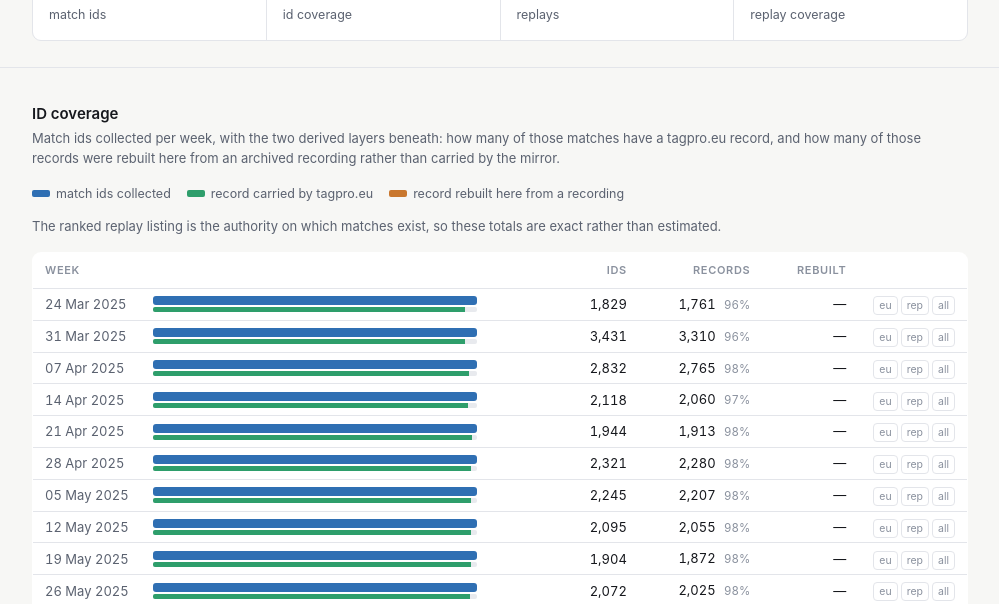
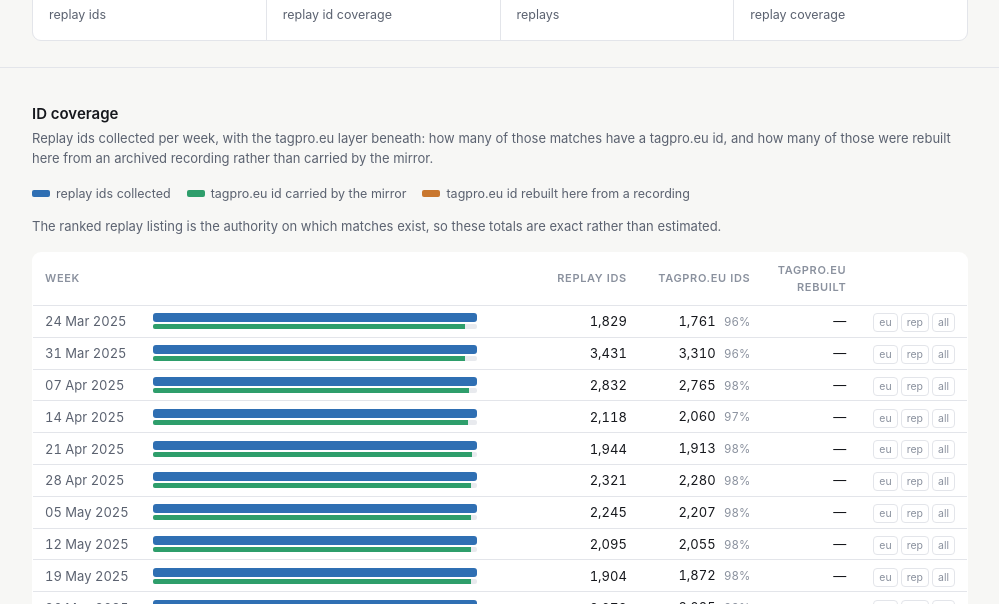
Before and after one commit to BambiTP/tagpro-replay-archive, a plain HTML site: page index.html in a window 1280 px wide. Shown: the part 181-785 px from the top of the page, without its empty margins (140-1139 px from the left). Drawn offline with Linux system fonts and the light colour scheme.

```diff
--- a/index.html
+++ b/index.html
@@ -64,8 +64,8 @@ font-family:ui-monospace,Menlo,Consolas,monospace}
 <h1>Ranked replay coverage</h1>
 <p class="sub">Match ids and replay recordings collected per week, Mar 2025 &ndash; Aug 2026.</p>
 <div class="stats">
-<div class="stat"><b>123,744</b><span>match ids</span></div>
-<div class="stat"><b>100%</b><span>id coverage</span></div>
+<div class="stat"><b>123,744</b><span>replay ids</span></div>
+<div class="stat"><b>100%</b><span>replay id coverage</span></div>
 <div class="stat"><b>10,335</b><span>replays</span></div>
 <div class="stat"><b>8.35%</b><span>replay coverage</span></div>
 </div>
@@ -74,17 +74,17 @@ font-family:ui-monospace,Menlo,Consolas,monospace}
 <div class="wrap">
 <section>
 <h2>ID coverage</h2>
-<p class="note">Match ids collected per week, with the two derived layers beneath: how many of
-those matches have a tagpro.eu record, and how many of those records were rebuilt here from an
-archived recording rather than carried by the mirror.</p>
+<p class="note">Replay ids collected per week, with the tagpro.eu layer beneath: how many of those
+matches have a tagpro.eu id, and how many of those were rebuilt here from an archived recording
+rather than carried by the mirror.</p>
 <div class="key">
-<span><i style="background:var(--id)"></i>match ids collected</span>
-<span><i style="background:var(--rec)"></i>record carried by tagpro.eu</span>
-<span><i style="background:var(--reb)"></i>record rebuilt here from a recording</span>
+<span><i style="background:var(--id)"></i>replay ids collected</span>
+<span><i style="background:var(--rec)"></i>tagpro.eu id carried by the mirror</span>
+<span><i style="background:var(--reb)"></i>tagpro.eu id rebuilt here from a recording</span>
 </div>
 <p class="note">The ranked replay listing is the authority on which matches exist, so these totals
 are exact rather than estimated.</p>
-<table><thead><tr><th>Week</th><th></th><th style="text-align:right">Ids</th><th style="text-align:right">Records</th><th style="text-align:right">Rebuilt</th><th></th></tr></thead><tbody>
+<table><thead><tr><th>Week</th><th></th><th style="text-align:right">Replay ids</th><th style="text-align:right">tagpro.eu ids</th><th style="text-align:right">tagpro.eu rebuilt</th><th></th></tr></thead><tbody>
 <tr><td class="wk">24 Mar 2025</td><td><div class="bars"><div class="track fid"><span style="width:100%"></span></div><div class="track split"><span class="seg-rec" style="width:96.28%"></span><span class="seg-reb" style="width:0.00%"></span></div></div></td><td class="n">1,829</td><td class="n2">1,761 <i>96%</i></td><td class="n2">&mdash;</td><td class="dl"><a href="data/weeks/2025-03-24.eu.json" download title="tagpro.eu match ids">eu</a><a href="data/weeks/2025-03-24.replay.json" download title="replay ids">rep</a><a href="data/weeks/2025-03-24.json" download title="both, with what is held">all</a></td></tr>
 <tr><td class="wk">31 Mar 2025</td><td><div class="bars"><div class="track fid"><span style="width:100%"></span></div><div class="track split"><span class="seg-rec" style="width:96.47%"></span><span class="seg-reb" style="width:0.00%"></span></div></div></td><td class="n">3,431</td><td class="n2">3,310 <i>96%</i></td><td class="n2">&mdash;</td><td class="dl"><a href="data/weeks/2025-03-31.eu.json" download title="tagpro.eu match ids">eu</a><a href="data/weeks/2025-03-31.replay.json" download title="replay ids">rep</a><a href="data/weeks/2025-03-31.json" download title="both, with what is held">all</a></td></tr>
 <tr><td class="wk">07 Apr 2025</td><td><div class="bars"><div class="track fid"><span style="width:100%"></span></div><div class="track split"><span class="seg-rec" style="width:97.63%"></span><span class="seg-reb" style="width:0.00%"></span></div></div></td><td class="n">2,832</td><td class="n2">2,765 <i>98%</i></td><td class="n2">&mdash;</td><td class="dl"><a href="data/weeks/2025-04-07.eu.json" download title="tagpro.eu match ids">eu</a><a href="data/weeks/2025-04-07.replay.json" download title="replay ids">rep</a><a href="data/weeks/2025-04-07.json" download title="both, with what is held">all</a></td></tr>
@@ -165,8 +165,7 @@ are exact rather than estimated.</p>
 
 <section>
 <h2>Replay coverage</h2>
-<p class="note">Replay recordings held, against the match ids collected for that week. A
-<code>~</code> marks the week still in progress, whose total is not final yet.</p>
+<p class="note">Replay recordings held, against the replay ids collected for that week.</p>
 <table><thead><tr><th>Week</th><th></th><th style="text-align:right">Count</th><th style="text-align:right">%</th><th></th></tr></thead><tbody>
 <tr><td class="wk">24 Mar 2025</td><td><div class="track frep"><span style="width:0.27%"></span></div></td><td class="n">5 <i>/ 1,829</i></td><td class="p">0%</td><td class="dl"><a href="data/weeks/2025-03-24.eu.json" download title="tagpro.eu match ids">eu</a><a href="data/weeks/2025-03-24.replay.json" download title="replay ids">rep</a><a href="data/weeks/2025-03-24.json" download title="both, with what is held">all</a></td></tr>
 <tr><td class="wk">31 Mar 2025</td><td><div class="track frep"><span style="width:0.00%"></span></div></td><td class="n">0 <i>/ 3,431</i></td><td class="p">0%</td><td class="dl"><a href="data/weeks/2025-03-31.eu.json" download title="tagpro.eu match ids">eu</a><a href="data/weeks/2025-03-31.replay.json" download title="replay ids">rep</a><a href="data/weeks/2025-03-31.json" download title="both, with what is held">all</a></td></tr>
@@ -242,7 +241,7 @@ are exact rather than estimated.</p>
 <tr><td class="wk">03 Aug 2026</td><td><div class="track frep"><span style="width:99.22%"></span></div></td><td class="n">1,911 <i>/ 1,926</i></td><td class="p">99%</td><td class="dl"><a href="data/weeks/2026-08-03.eu.json" download title="tagpro.eu match ids">eu</a><a href="data/weeks/2026-08-03.replay.json" download title="replay ids">rep</a><a href="data/weeks/2026-08-03.json" download title="both, with what is held">all</a></td></tr>
 <tr><td class="wk">10 Aug 2026</td><td><div class="track frep"><span style="width:12.20%"></span></div></td><td class="n">273 <i>/ 2,238</i></td><td class="p">12%</td><td class="dl"><a href="data/weeks/2026-08-10.eu.json" download title="tagpro.eu match ids">eu</a><a href="data/weeks/2026-08-10.replay.json" download title="replay ids">rep</a><a href="data/weeks/2026-08-10.json" download title="both, with what is held">all</a></td></tr>
 <tr><td class="wk">17 Aug 2026</td><td><div class="track frep"><span style="width:41.75%"></span></div></td><td class="n">919 <i>/ 2,201</i></td><td class="p">42%</td><td class="dl"><a href="data/weeks/2026-08-17.eu.json" download title="tagpro.eu match ids">eu</a><a href="data/weeks/2026-08-17.replay.json" download title="replay ids">rep</a><a href="data/weeks/2026-08-17.json" download title="both, with what is held">all</a></td></tr>
-<tr><td class="wk">24 Aug 2026</td><td><div class="track frep"><span style="width:100.00%"></span></div></td><td class="n">628 <i>/ ~628</i></td><td class="p">100%</td><td class="dl"><a href="data/weeks/2026-08-24.eu.json" download title="tagpro.eu match ids">eu</a><a href="data/weeks/2026-08-24.replay.json" download title="replay ids">rep</a><a href="data/weeks/2026-08-24.json" download title="both, with what is held">all</a></td></tr>
+<tr><td class="wk">24 Aug 2026</td><td><div class="track frep"><span style="width:100.00%"></span></div></td><td class="n">628 <i>/ 628</i></td><td class="p">100%</td><td class="dl"><a href="data/weeks/2026-08-24.eu.json" download title="tagpro.eu match ids">eu</a><a href="data/weeks/2026-08-24.replay.json" download title="replay ids">rep</a><a href="data/weeks/2026-08-24.json" download title="both, with what is held">all</a></td></tr>
 </tbody><tfoot><tr><td>Total</td><td><div class="track"><span style="width:8.35%;background:var(--rep)"></span></div></td><td class="n">10,335 <i>/ 123,744</i></td><td class="p">8.4%</td><td></td></tr></tfoot></table>
 </section>
 
```
Also changed, not shown: 1 other file.
